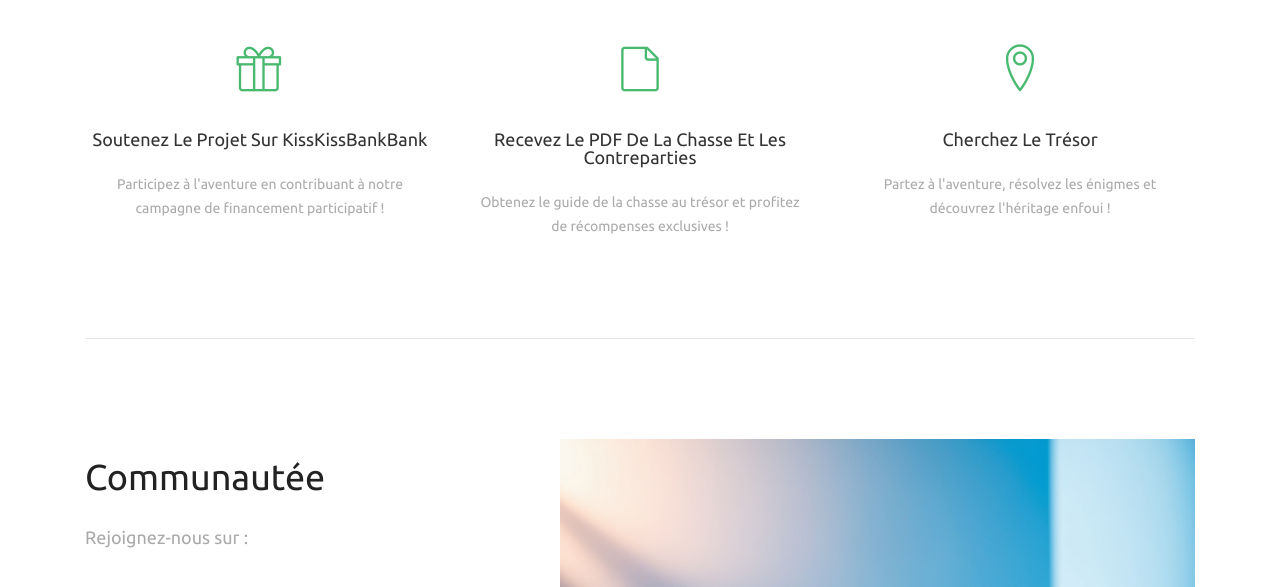
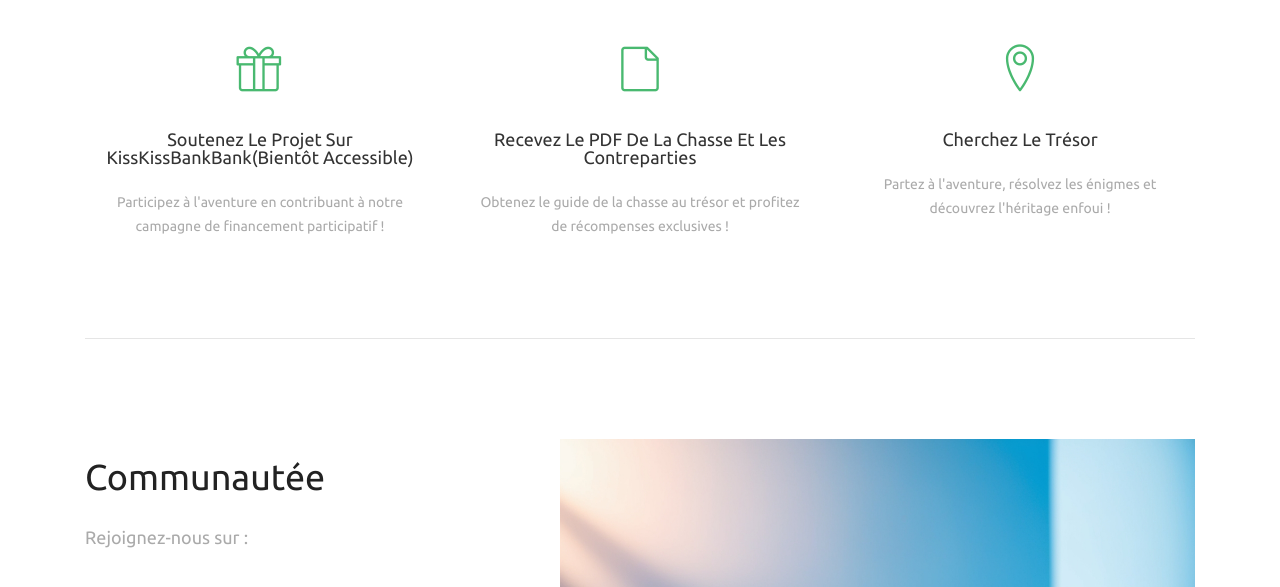
Before and after one commit to Octowire/heritageenfouisite, a plain HTML site: page index.html in a window 1280 px wide. Shown: the part 1240-1827 px from the top of the page. Drawn offline with Linux system fonts and the light colour scheme.

Commit message:
change kkbb

```diff
--- a/index.html
+++ b/index.html
@@ -98,7 +98,7 @@
               <div class="feature-panel wow fadeInUp" data-wow-duration="1s">
                 <div class="feature--icon"><i class="lnr lnr-gift"></i></div>
                 <div class="feature--content">
-                  <h3>Soutenez le projet sur <a HREF="">KissKissBankBank</a></h3>
+                  <h3>Soutenez le projet sur <a HREF="">KissKissBankBank</a>(Bientôt accessible)</h3>
                   <p>Participez à l'aventure en contribuant à notre campagne de financement participatif !</p>
                 </div>
               </div>
```
